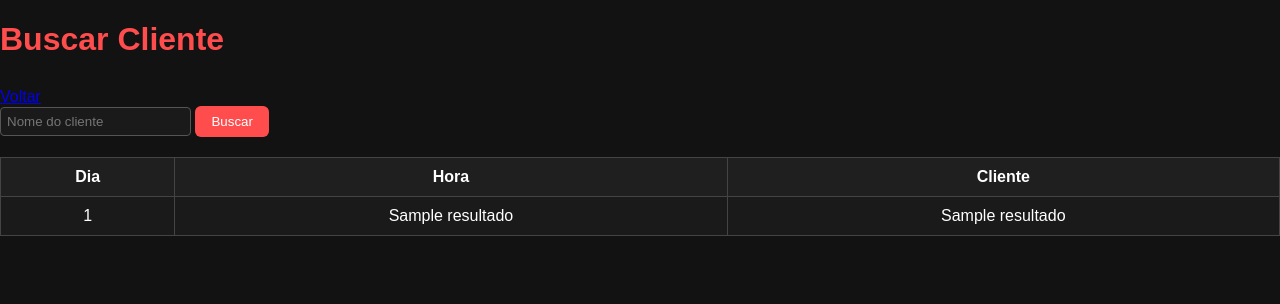
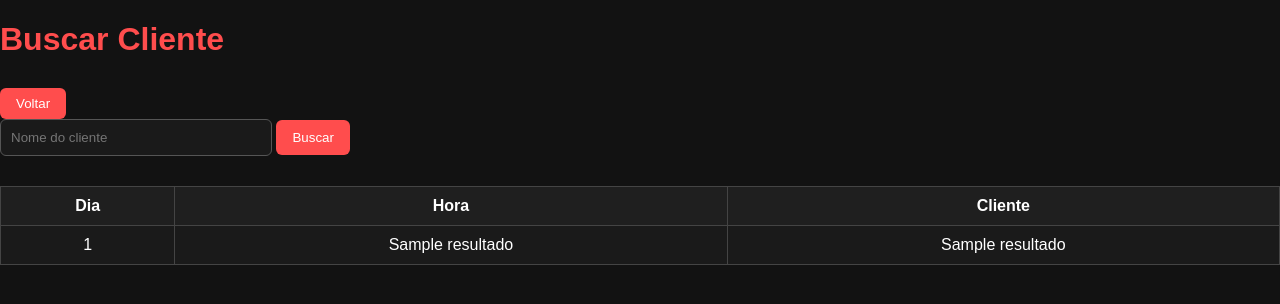
Before and after one commit to Caiqueeh/estetica_agenda, a Flask app: template templates/buscar.html in a window 1280 px wide. Shown: the top 304 px of the page. Run offline with Flask 3, Linux system fonts and the light colour scheme; the template is opened without the code that fills it: most values are stand-ins (such as "Sample title", 1, 10 or a date in 2020); some libraries are stand-ins or nearby versions.

Commit message:
attfinal

```diff
--- a/templates/buscar.html
+++ b/templates/buscar.html
@@ -7,11 +7,15 @@
 </head>
 <body>
     <h1>Buscar Cliente</h1>
-    <a href="{{ url_for('index') }}">Voltar</a>
-    <form method="post">
+
+    <!-- Botão voltar estilizado como os outros botões -->
+    <a href="{{ url_for('index') }}"><button>Voltar</button></a>
+
+    <form method="post" class="search-form">
         <input type="text" name="nome" placeholder="Nome do cliente" required>
         <button type="submit">Buscar</button>
     </form>
+
     {% if resultados %}
     <table class="table">
         <tr>
```
